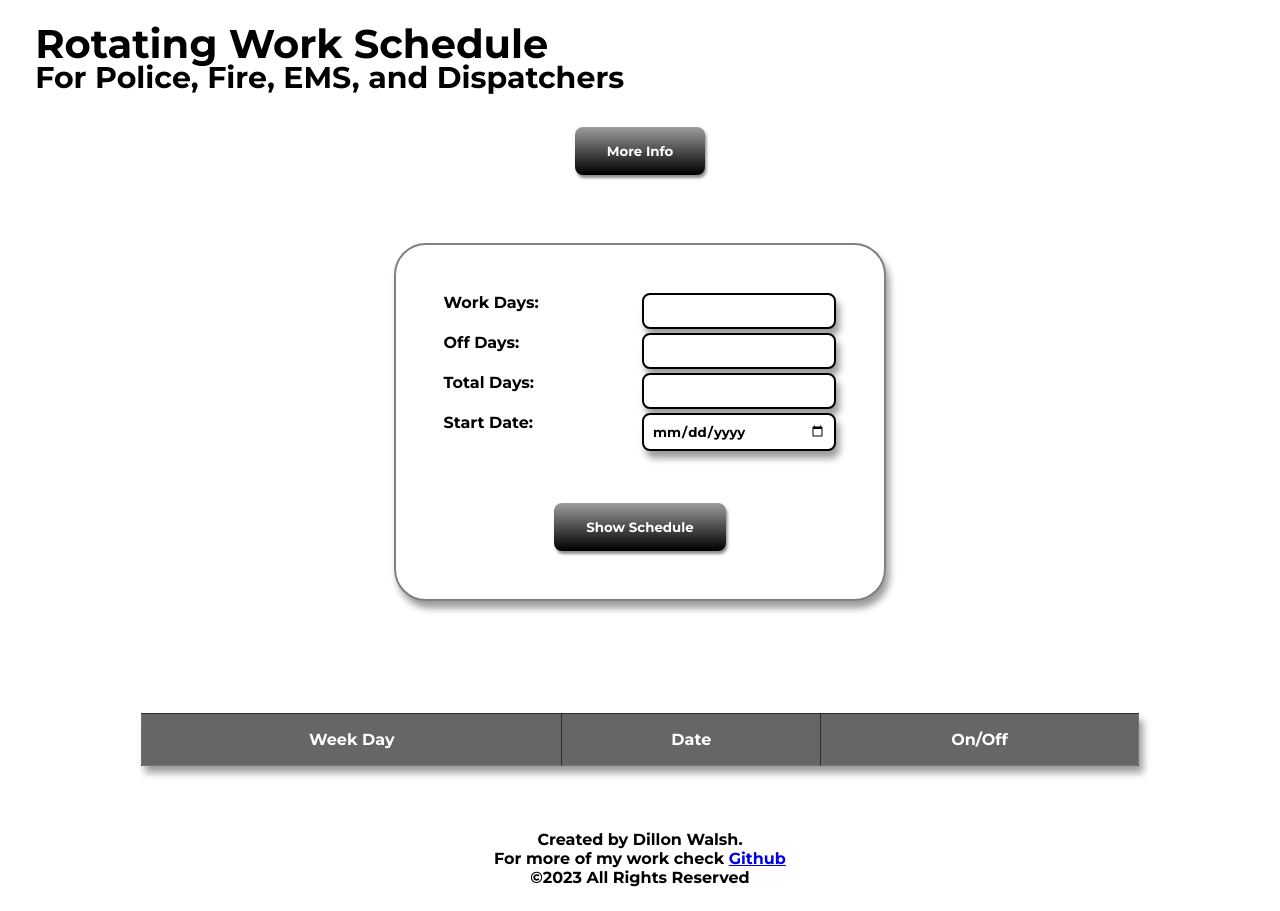
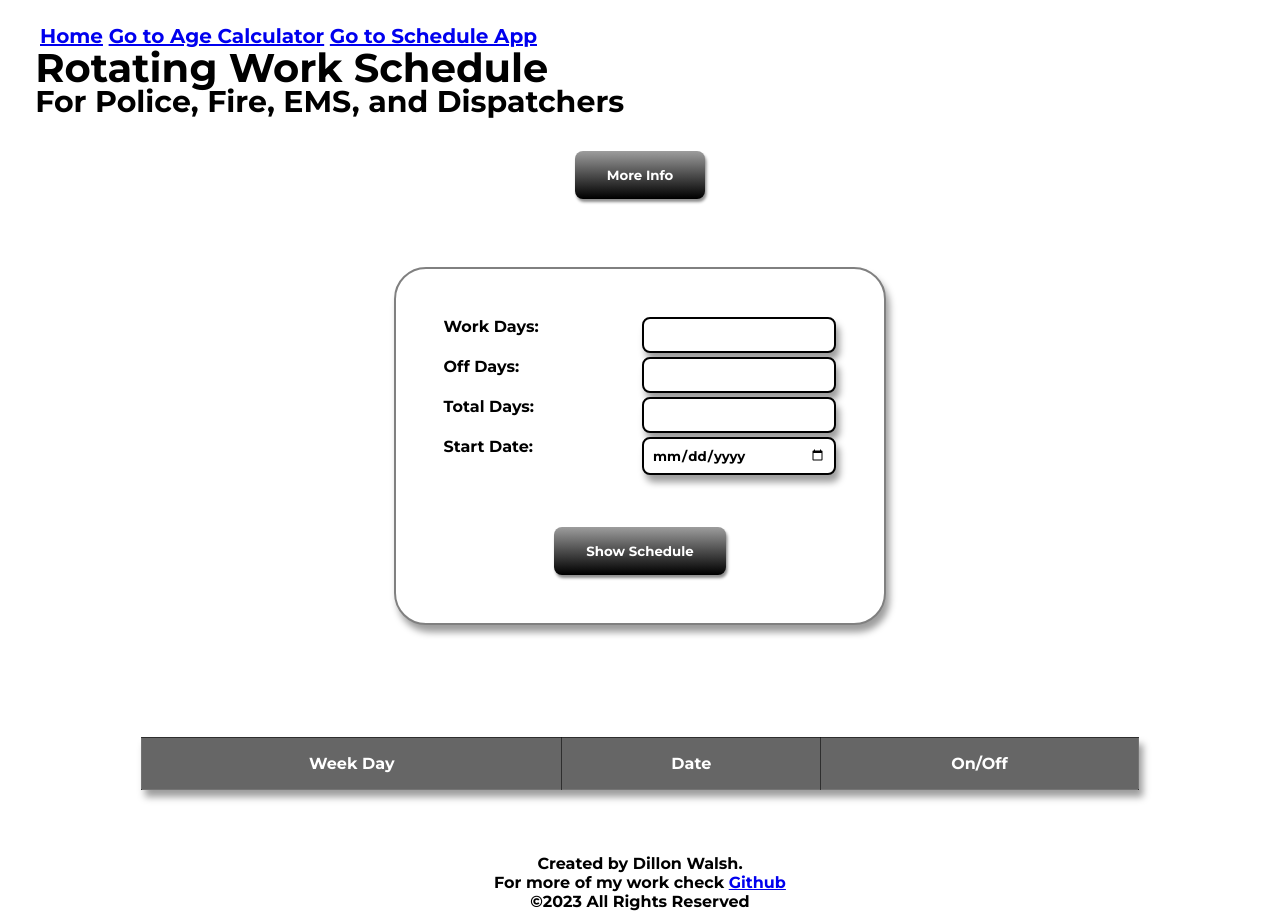
Before and after one commit to Dillonpw/DSC-ts-only, a website built with Vite: page schedulePage.html in a window 1280 px wide. Before the commit the page ends 887 px from the top, so only its background shows below. Built offline with nearby package versions, Linux system fonts and the light colour scheme.

Commit message:
adjusting rewrites

```diff
--- a/schedulePage.html
+++ b/schedulePage.html
@@ -15,6 +15,11 @@
     </head>
     <body>
         <div class="header">
+            <nav>
+                <a href="/home" id="toHome">Home</a>
+                <a href="/age" id="toAgeCalculator">Go to Age Calculator</a>
+                <a href="/schedule" id="toScheduleApp">Go to Schedule App</a>
+            </nav>
             <h1>Rotating Work Schedule</h1>
             <h2>For Police, Fire, EMS, and Dispatchers</h2>
         </div>
```
Also changed, not shown: calculatorPage.html (+5 -0 lines), index.html (+3 -3 lines), vercel.json.
